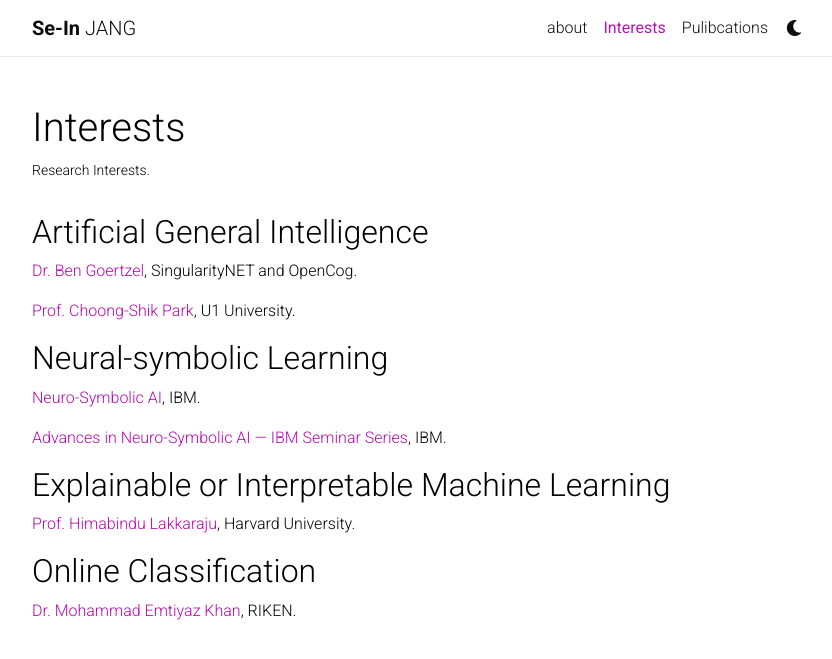
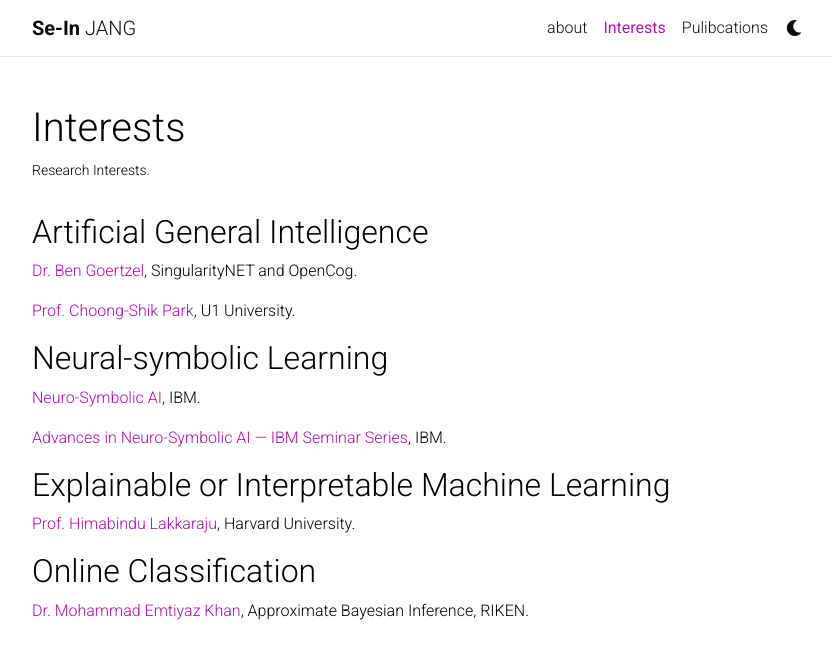
Before and after one commit to sijang/sijang.github.io, a Jekyll site: the page built from _pages/Interests.md, in a window 1280 px wide. Shown: the top 659 px of the page, without its empty margins (223-1055 px from the left). Built offline with Jekyll 4.4.1, drawn with Linux system fonts in a browser that asks for light colours; nearby versions of some CDN libraries; a style sheet for code colours, icons or effects is not loaded.

Commit message:
Update Interests.md

```diff
--- a/_pages/Interests.md
+++ b/_pages/Interests.md
@@ -20,4 +20,4 @@ nav: true
   > [Prof. Himabindu Lakkaraju](https://himalakkaraju.github.io){:target="_blank"}, Harvard University.
 
 ## Online Classification
-  > [Dr. Mohammad Emtiyaz Khan](https://emtiyaz.github.io/){:target="_blank"}, RIKEN.
+  > [Dr. Mohammad Emtiyaz Khan](https://emtiyaz.github.io/){:target="_blank"}, Approximate Bayesian Inference, RIKEN.
```
